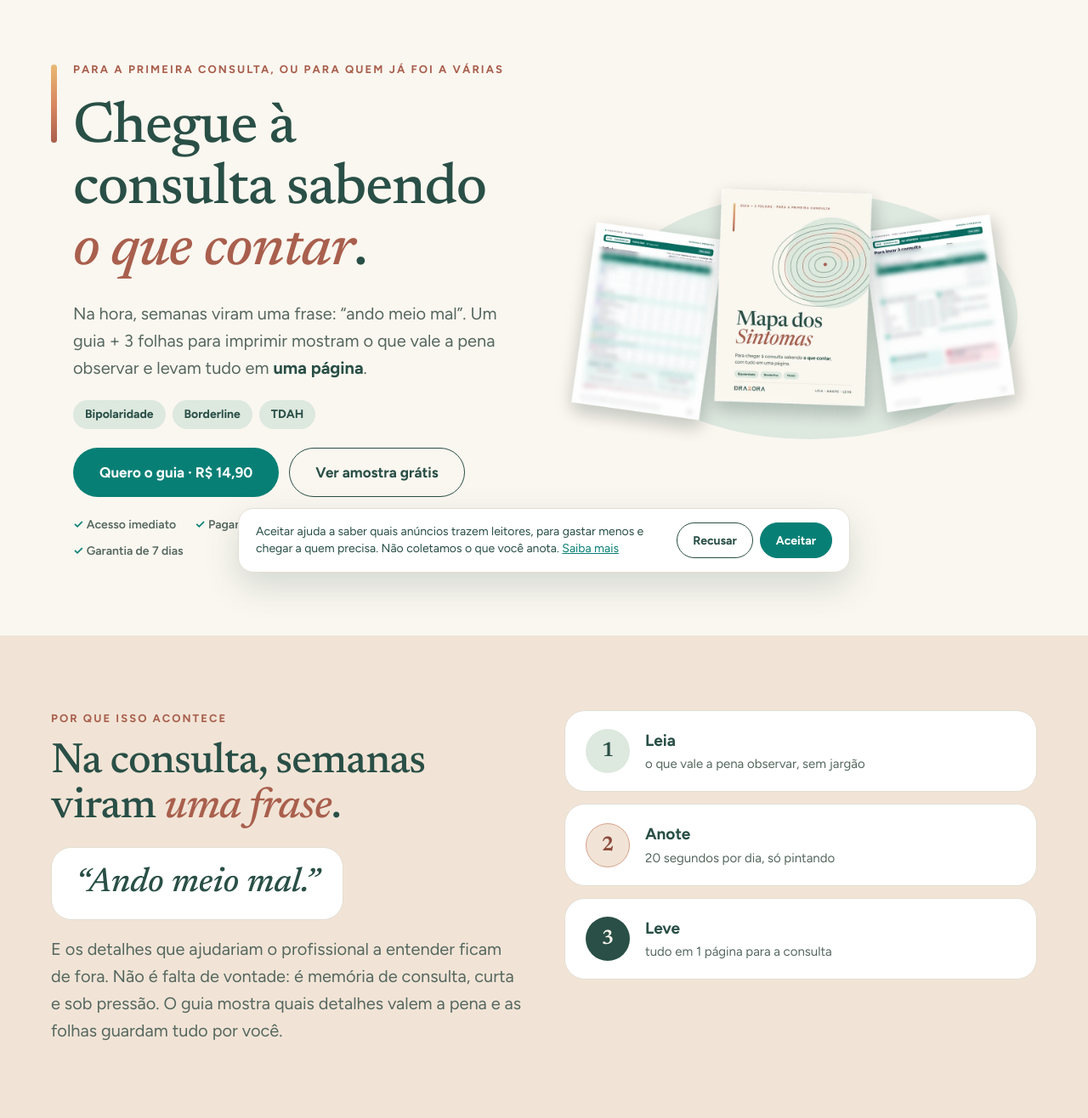
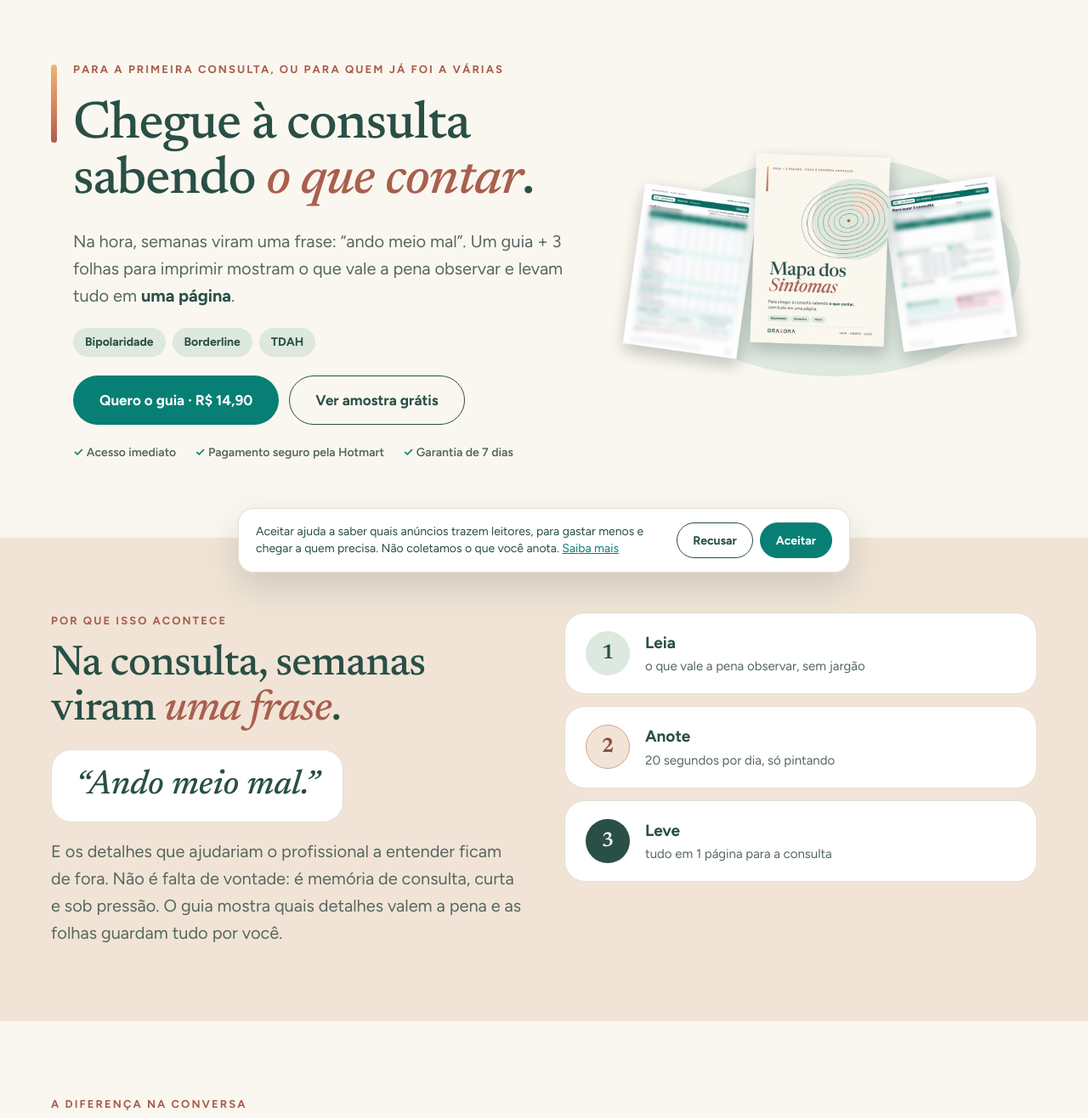
Before and after one commit to eliasobrinhojr/site-draxora, a PHP site: page /mapa-dos-sintomas/v5/index.html in a window 1280 px wide. Shown: the part 110-1426 px from the top of the page at 85% size. Run offline with PHP 8.4, Linux system fonts and the light colour scheme.

Commit message:
Prévia v5: hero com coluna de texto mais larga
Co-Authored-By: Claude Opus 5.5 <noreply@anthropic.com>
Claude-Session: https://claude.ai/code/session_013hw32YeBtKAWYbxuXzWhPS

```diff
--- a/assets/css/v5.css
+++ b/assets/css/v5.css
@@ -21,7 +21,7 @@ h1, h2, h3, p { margin: 0; }
 .eb { display: inline-block; font-size: 13px; font-weight: 700; letter-spacing: .16em; text-transform: uppercase; color: var(--terracota); }
 .t { font-family: var(--serif); font-weight: 500; letter-spacing: -.018em; line-height: 1.06; color: var(--verde); text-wrap: balance; }
 .t em { font-style: italic; color: var(--terracota); }
-.t-xl { font-size: clamp(40px, 6vw, 68px); }
+.t-xl { font-size: clamp(40px, 5vw, 62px); }
 .t-l { font-size: clamp(32px, 4.2vw, 50px); }
 .t-m { font-size: clamp(26px, 3vw, 34px); }
 .lead { font-size: clamp(17px, 1.6vw, 20px); line-height: 1.6; color: var(--texto-suave); max-width: 60ch; }
@@ -46,7 +46,7 @@ h1, h2, h3, p { margin: 0; }
 
 /* hero */
 .hero { position: relative; padding: 72px 0 88px; overflow: hidden; }
-.hero .wrap { display: grid; grid-template-columns: minmax(0, 1fr) minmax(0, 1.05fr); gap: 48px; align-items: center; }
+.hero .wrap { display: grid; grid-template-columns: minmax(0, 1.15fr) minmax(0, .95fr); gap: 40px; align-items: center; }
 .hero-copy { display: grid; gap: 22px; position: relative; padding-left: 26px; }
 .hero-copy::before { content: ""; position: absolute; left: 0; top: 4px; width: 7px; height: 92px; border-radius: 8px; background: var(--fresta); }
 .chips { display: flex; flex-wrap: wrap; gap: 8px; }
--- a/mapa-dos-sintomas/v5/index.html
+++ b/mapa-dos-sintomas/v5/index.html
@@ -11,7 +11,7 @@
   <link rel="preconnect" href="https://fonts.googleapis.com">
   <link rel="preconnect" href="https://fonts.gstatic.com" crossorigin>
   <link href="https://fonts.googleapis.com/css2?family=Newsreader:ital,opsz,wght@0,6..72,400;0,6..72,500;0,6..72,600;1,6..72,400;1,6..72,500&family=Figtree:wght@400;500;600;700&display=swap" rel="stylesheet">
-  <link rel="stylesheet" href="../../assets/css/v5.css?v=202610201130">
+  <link rel="stylesheet" href="../../assets/css/v5.css?v=202610201125b">
 </head>
 <body data-page="preview" data-root="../../">
 
```
